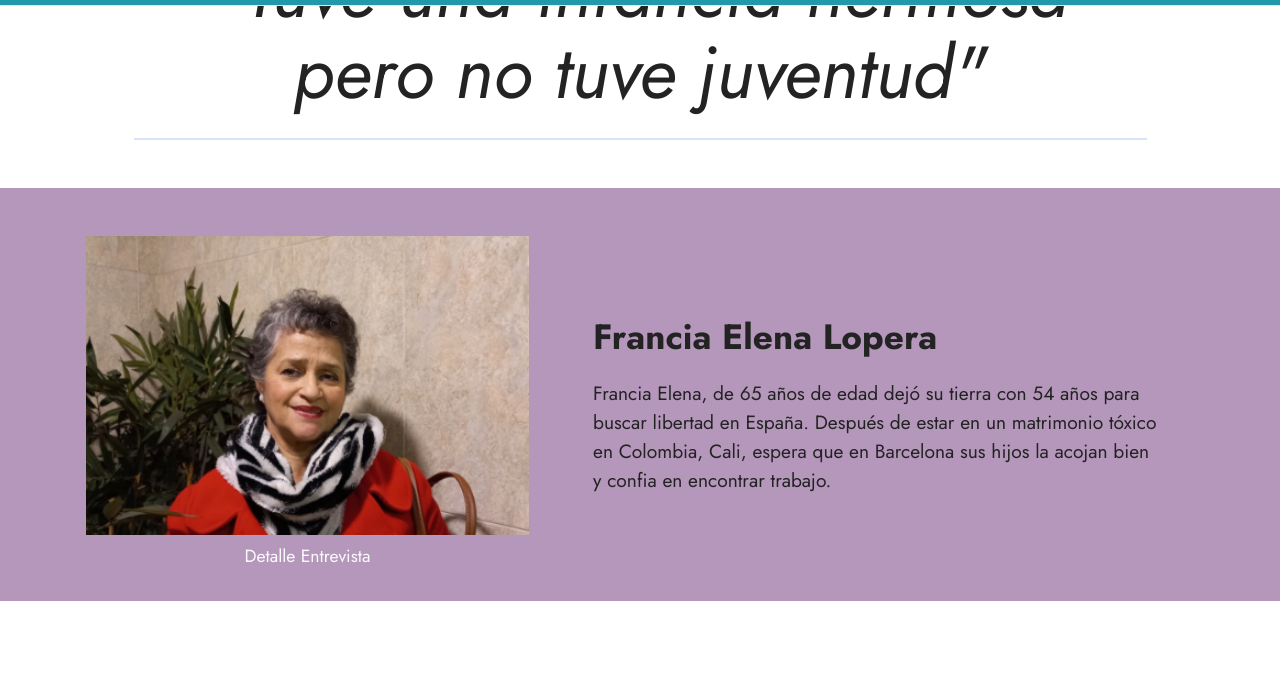
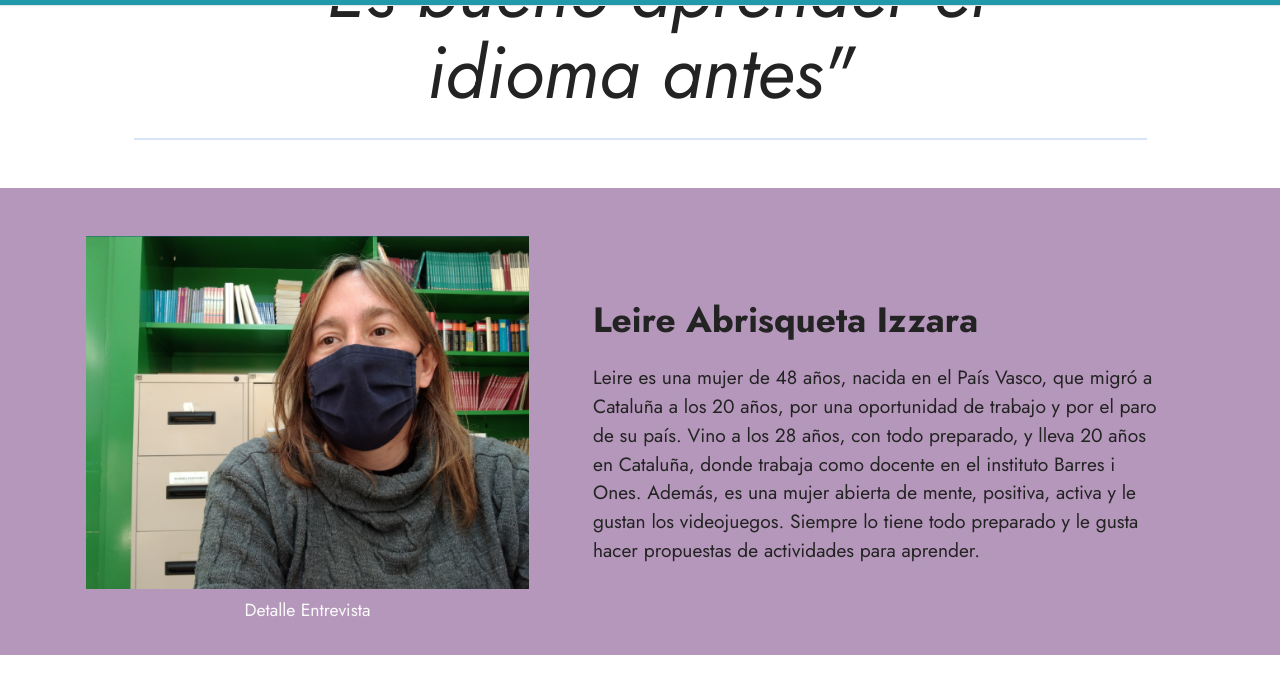
Before and after one commit to D4vidMart1nez/entrevistas_practicam8, a plain HTML site: page LeireAbrisqueta_3rE.html in a window 1280 px wide. Shown: the part 122-800 px from the top of the page. Drawn offline with Linux system fonts and the light colour scheme.

Commit message:
Añadidas entrevistas [faltan dos fotos por poner]

```diff
--- a/FranciaElena_3rC.html
+++ b/LeireAbrisqueta_3rE.html
@@ -15,7 +15,7 @@
   <meta name="description" content="">
 
 
-  <title>Entrevista Rosalia</title>
+  <title>Entrevista Leire</title>
   <link rel="stylesheet" href="assets/web/assets/mobirise-icons2/mobirise2.css">
   <link rel="stylesheet" href="assets/bootstrap/css/bootstrap.min.css">
   <link rel="stylesheet" href="assets/bootstrap/css/bootstrap-grid.min.css">
@@ -43,9 +43,8 @@
       <div class="row justify-content-center">
         <div class="col-md-12 col-lg-11">
           <hr class="line">
-          <p class="mbr-text align-center mbr-fonts-style my-4 display-1"><em>"Tuve una infancia
-            hermosa
-            <br>pero no tuve juventud"</em></p>
+          <p class="mbr-text align-center mbr-fonts-style my-4 display-1"><em>"Es bueno aprender el
+          <br>idioma antes"</em></p>
           <hr class="line">
         </div>
       </div>
@@ -61,19 +60,21 @@
       <div class="row align-items-center">
         <div class="col-12 col-lg-5">
           <div class="image-wrapper">
-            <img src="assets/images/francia_3rc.png" alt="Rosalia">
-            <p class="mbr-description mbr-fonts-style pt-2 align-center display-4"><a href="assets/files/3C-Meritxell-Feria.pdf" class="text-white" target="_blank">Detalle Entrevista</a></p>
+            <img src="assets/images/leirefoto-3rE.png" alt="Rosalia">
+            <p class="mbr-description mbr-fonts-style pt-2 align-center display-4"><a href="assets/files/3A-.pdf" class="text-white" target="_blank">Detalle Entrevista</a></p>
           </div>
         </div>
         <div class="col-12 col-lg">
           <div class="text-wrapper">
             <h3 class="mbr-section-title mbr-fonts-style mb-3 display-5">
-              <strong>Francia Elena Lopera</strong>
+              <strong>Leire Abrisqueta Izzara</strong>
             </h3>
-            <p class="mbr-text mbr-fonts-style display-7">Francia Elena, de 65 años de edad dejó su tierra con 54 años para
-              buscar libertad en España. Después de estar en un matrimonio
-              tóxico en Colombia, Cali, espera que en Barcelona sus hijos la
-              acojan bien y confia en encontrar trabajo.</p>
+            <p class="mbr-text mbr-fonts-style display-7">Leire es una mujer de 48 años, nacida en el País Vasco, que migró a Cataluña a los 20
+              años, por una oportunidad de trabajo y por el paro de su país. Vino a los 28 años, con
+              todo preparado, y lleva 20 años en Cataluña, donde trabaja como docente en el instituto
+              Barres i Ones. Además, es una mujer abierta de mente, positiva, activa y le gustan los
+              videojuegos. Siempre lo tiene todo preparado y le gusta hacer propuestas de actividades
+              para aprender.</p>
           </div>
         </div>
       </div>
@@ -85,14 +86,14 @@
 
     <div class="align-center container">
       <div class="mbr-section-head">
-        <h4 class="mbr-section-title mbr-fonts-style mb-0 display-2"><strong>Entrevista feta per Meritxell Feria</strong></h4>
+        <h4 class="mbr-section-title mbr-fonts-style mb-0 display-2"><strong>Entrevista feta per Yang Jun Wu</strong></h4>
 
       </div>
       <div class="row justify-content-center mt-4">
         <div class="col-12 col-lg-10">
           <div class="box">
             <div class="mbr-media show-modal align-center" data-modal=".modalWindow">
-              <img src="assets/images/entrevistaFElena-mini.png" alt="Mobirise Website Builder">
+              <img src="assets/images/leire-mini-3rE.png" alt="Mobirise Website Builder">
               <div class="icon-wrap">
                 <a class="text-primary" href="#"><span class="mbr-iconfont socicon-youtube socicon"></span></a>
               </div>
@@ -106,7 +107,7 @@
         <div class="modalWindow-container">
           <div class="modalWindow-video-container">
             <div class="modalWindow-video">
-              <iframe width="100%" height="100%" frameborder="0" allowfullscreen="1" data-src="https://www.youtube.com/watch?v=c012EZGZI9w&list=PLc1mAQqmSNwrVEsDMCpwOU0W8UbBNY24n&index=8"></iframe>
+              <iframe width="100%" height="100%" frameborder="0" allowfullscreen="1" data-src="https://www.youtube.com/watch?v=CFVAIoWzW9g&list=PLc1mAQqmSNwrVEsDMCpwOU0W8UbBNY24n&index=56"></iframe>
             </div>
             <a class="close" role="button" data-dismiss="modal" data-bs-dismiss="modal">
               <span aria-hidden="true" class="mbr-iconfont mobi-mbri-close mobi-mbri closeModal"></span>
```
Also changed, not shown: LailaLoudii_3rA.html (+1 -1 lines), entrevistes_3A.html (+1 -1 lines), entrevistes_3E.html (+3 -3 lines), assets/images/banner-laila-3rA.png (added), assets/images/leire-mini-3rE.png (added), assets/images/leirefoto-3rE.png (added).
